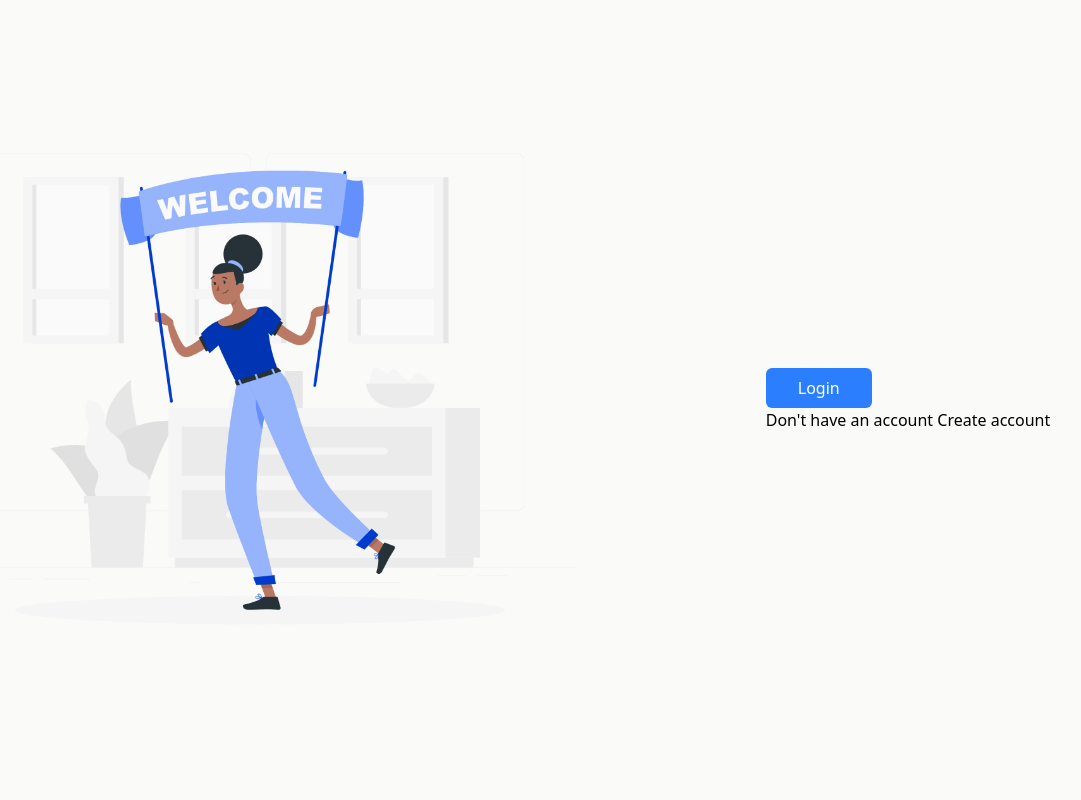
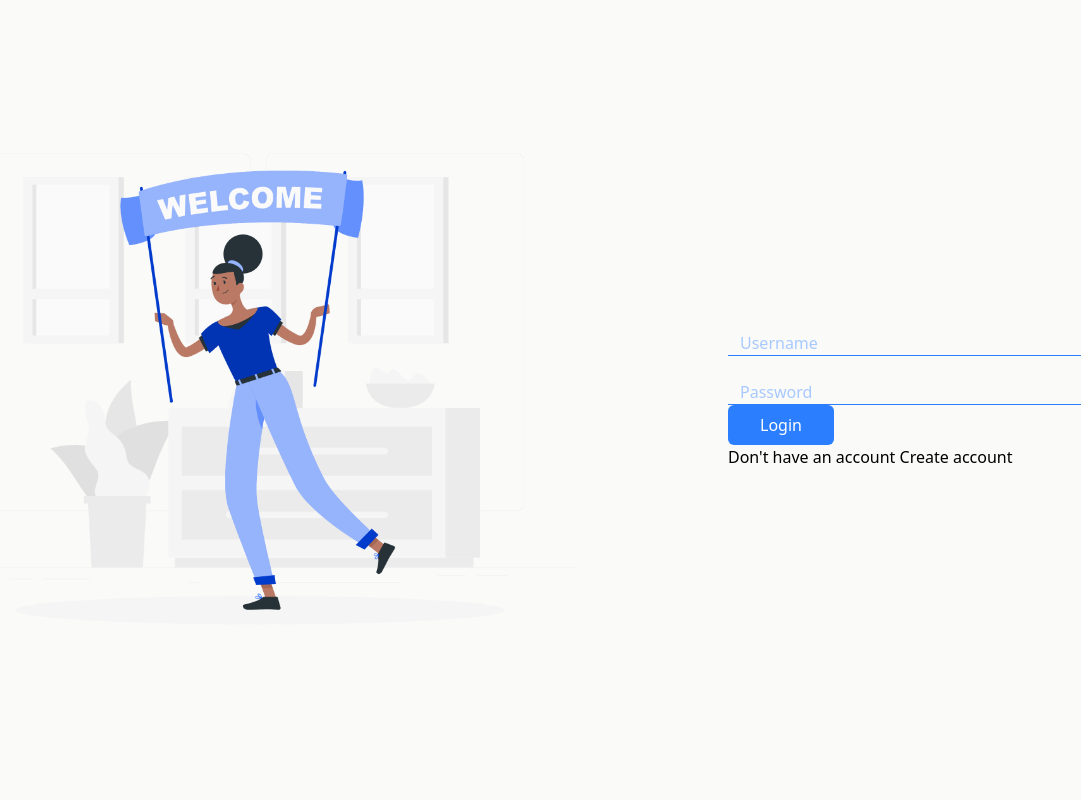
Before and after one commit to AlazarBekele/Freelancer-Project-Tracker, a Django app: page / in a window 1280 px wide. Shown: the whole page, without its empty margins (56-1137 px from the left). Run offline with Django 5.2, Linux system fonts and the light colour scheme; data comes from the database, SQL or seed files in the repository.

Commit message:
Create Input by Tailwind

```diff
--- a/Admin/templates/Include/Welcome/welcompage.html
+++ b/Admin/templates/Include/Welcome/welcompage.html
@@ -14,8 +14,19 @@
 
             <div>
 
-                <button class="bg-blue-500 text-white px-8 py-2 rounded-md">Login</button>
-                <p>Don't have an account <span><a href="#">Create account</a></span></p>
+                <div class="flex flex-col gap-6 w-90">
+
+                    <input type="text" class="border-b-1 border-blue-500 placeholder:text-blue-500/40 placeholder:font-thin px-3" placeholder="Username">
+                    <input type="text" class="border-b-1 border-blue-500 placeholder:text-blue-500/40 placeholder:font-thin px-3" placeholder="Password">
+
+                </div>
+
+                <div>
+
+                    <button class="bg-blue-500 text-white px-8 py-2 rounded-md">Login</button>
+                    <p>Don't have an account <span><a href="#">Create account</a></span></p>
+
+                </div>
 
             </div>
 
--- a/static/dist/MainCss.css
+++ b/static/dist/MainCss.css
@@ -8,6 +8,7 @@
     --font-mono: ui-monospace, SFMono-Regular, Menlo, Monaco, Consolas, "Liberation Mono",
       "Courier New", monospace;
     --color-sky-300: oklch(82.8% 0.111 230.318);
+    --color-sky-500: oklch(68.5% 0.169 237.323);
     --color-blue-300: oklch(80.9% 0.105 251.813);
     --color-blue-400: oklch(70.7% 0.165 254.624);
     --color-blue-500: oklch(62.3% 0.214 259.815);
@@ -26,6 +27,7 @@
     --text-2xl--line-height: calc(2 / 1.5);
     --text-4xl: 2.25rem;
     --text-4xl--line-height: calc(2.5 / 2.25);
+    --font-weight-thin: 100;
     --font-weight-semibold: 600;
     --font-weight-bold: 700;
     --radius-md: 0.375rem;
@@ -212,6 +214,12 @@
   .h-full {
     height: 100%;
   }
+  .w-75 {
+    width: calc(var(--spacing) * 75);
+  }
+  .w-90 {
+    width: calc(var(--spacing) * 90);
+  }
   .w-100 {
     width: calc(var(--spacing) * 100);
   }
@@ -227,6 +235,12 @@
   .grid-cols-2 {
     grid-template-columns: repeat(2, minmax(0, 1fr));
   }
+  .flex-col {
+    flex-direction: column;
+  }
+  .flex-row {
+    flex-direction: row;
+  }
   .items-center {
     align-items: center;
   }
@@ -235,6 +249,15 @@
   }
   .gap-4 {
     gap: calc(var(--spacing) * 4);
+  }
+  .gap-5 {
+    gap: calc(var(--spacing) * 5);
+  }
+  .gap-6 {
+    gap: calc(var(--spacing) * 6);
+  }
+  .gap-8 {
+    gap: calc(var(--spacing) * 8);
   }
   .space-y-1 {
     :where(& > :not(:last-child)) {
@@ -251,6 +274,20 @@
   }
   .rounded-none {
     border-radius: 0;
+  }
+  .border-b-1 {
+    border-bottom-style: var(--tw-border-style);
+    border-bottom-width: 1px;
+  }
+  .border-b-4 {
+    border-bottom-style: var(--tw-border-style);
+    border-bottom-width: 4px;
+  }
+  .border-blue-500 {
+    border-color: var(--color-blue-500);
+  }
+  .border-sky-500 {
+    border-color: var(--color-sky-500);
   }
   .bg-blue-300 {
     background-color: var(--color-blue-300);
@@ -345,6 +382,12 @@
   .mask-radial-farthest-corner {
     --tw-mask-radial-size: farthest-corner;
   }
+  .p-3 {
+    padding: calc(var(--spacing) * 3);
+  }
+  .px-3 {
+    padding-inline: calc(var(--spacing) * 3);
+  }
   .px-4 {
     padding-inline: calc(var(--spacing) * 4);
   }
@@ -396,11 +439,64 @@
     --tw-shadow: 0 1px 3px 0 var(--tw-shadow-color, rgb(0 0 0 / 0.1)), 0 1px 2px -1px var(--tw-shadow-color, rgb(0 0 0 / 0.1));
     box-shadow: var(--tw-inset-shadow), var(--tw-inset-ring-shadow), var(--tw-ring-offset-shadow), var(--tw-ring-shadow), var(--tw-shadow);
   }
+  .placeholder\:font-thin {
+    &::placeholder {
+      --tw-font-weight: var(--font-weight-thin);
+      font-weight: var(--font-weight-thin);
+    }
+  }
+  .placeholder\:text-blue-500\/40 {
+    &::placeholder {
+      color: color-mix(in srgb, oklch(62.3% 0.214 259.815) 40%, transparent);
+      @supports (color: color-mix(in lab, red, red)) {
+        color: color-mix(in oklab, var(--color-blue-500) 40%, transparent);
+      }
+    }
+  }
+  .placeholder\:text-gray-500 {
+    &::placeholder {
+      color: var(--color-gray-500);
+    }
+  }
+  .placeholder\:text-gray-500\/10 {
+    &::placeholder {
+      color: color-mix(in srgb, oklch(55.1% 0.027 264.364) 10%, transparent);
+      @supports (color: color-mix(in lab, red, red)) {
+        color: color-mix(in oklab, var(--color-gray-500) 10%, transparent);
+      }
+    }
+  }
+  .placeholder\:text-gray-500\/20 {
+    &::placeholder {
+      color: color-mix(in srgb, oklch(55.1% 0.027 264.364) 20%, transparent);
+      @supports (color: color-mix(in lab, red, red)) {
+        color: color-mix(in oklab, var(--color-gray-500) 20%, transparent);
+      }
+    }
+  }
+  .placeholder\:text-gray-500\/40 {
+    &::placeholder {
+      color: color-mix(in srgb, oklch(55.1% 0.027 264.364) 40%, transparent);
+      @supports (color: color-mix(in lab, red, red)) {
+        color: color-mix(in oklab, var(--color-gray-500) 40%, transparent);
+      }
+    }
+  }
+  .placeholder\:italic {
+    &::placeholder {
+      font-style: italic;
+    }
+  }
 }
 @property --tw-space-y-reverse {
   syntax: "*";
   inherits: false;
   initial-value: 0;
+}
+@property --tw-border-style {
+  syntax: "*";
+  inherits: false;
+  initial-value: solid;
 }
 @property --tw-gradient-position {
   syntax: "*";
@@ -517,6 +613,7 @@
   @supports ((-webkit-hyphens: none) and (not (margin-trim: inline))) or ((-moz-orient: inline) and (not (color:rgb(from red r g b)))) {
     *, ::before, ::after, ::backdrop {
       --tw-space-y-reverse: 0;
+      --tw-border-style: solid;
       --tw-gradient-position: initial;
       --tw-gradient-from: #0000;
       --tw-gradient-via: #0000;
```
